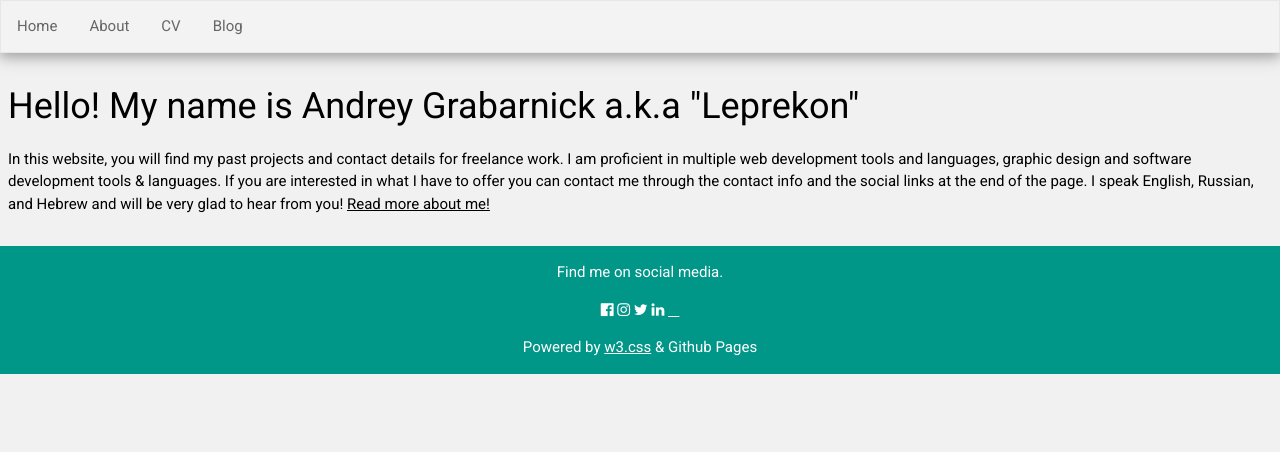
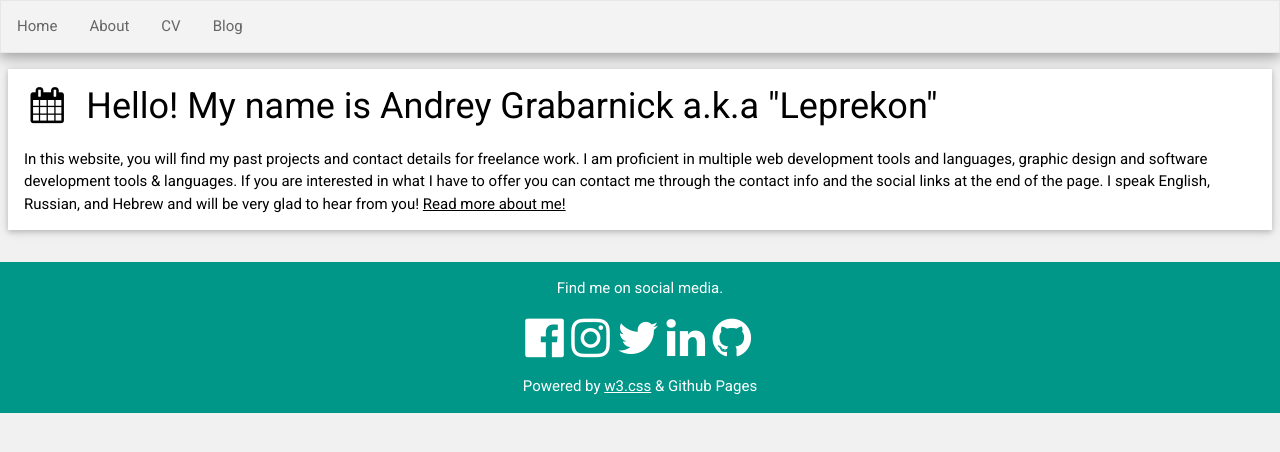
Before and after one commit to leprekon91/leprekon91.github.io, a Jekyll site: the page built from about/index.html, in a window 1280 px wide. Shown: the top 452 px of the page. Built offline with Jekyll 4.4.1, drawn with Linux system fonts in a browser that asks for light colours.

Commit message:
footer and page changes

```diff
--- /dev/null
+++ b/Gemfile
@@ -0,0 +1,2 @@
+source 'https://rubygems.org'
+gem 'github-pages', group: :jekyll_plugins
--- a/_layouts/default.html
+++ b/_layouts/default.html
@@ -50,13 +50,13 @@
             </div>
         </div><!-- /.container -->
         <footer>
-            <footer class="w3-container w3-teal w3-center w3-margin-top">
+            <footer class="w3-container w3-teal w3-center w3-margin-top ">
                 <p>Find me on social media.</p>
-                <a href="https://www.facebook.com/andrey.grabarnick"><i class="fa fa-facebook-official w3-hover-opacity"></i></a>
-                <a href="https://www.instagram.com/andreygrabarnick/"><i class="fa fa-instagram w3-hover-opacity"></i></a>
-                <a href="https://twitter.com/LeprekonH"><i class="fa fa-twitter w3-hover-opacity"></i></a>
-                <a href="https://www.linkedin.com/in/andreygrab/"><i class="fa fa-linkedin w3-hover-opacity"></i></a>
-                <a href="https://github.com/leprekon91"><i class="fab fa-github w3-hover-opacity"></i></a>
+                <a href="https://www.facebook.com/andrey.grabarnick"><i class="fa fa-3x fa-facebook-official w3-hover-opacity"></i></a>&nbsp;
+                <a href="https://www.instagram.com/andreygrabarnick/"><i class="fa fa-3x fa-instagram w3-hover-opacity"></i></a>&nbsp;
+                <a href="https://twitter.com/LeprekonH"><i class="fa fa-3x fa-twitter w3-hover-opacity"></i></a>&nbsp;
+                <a href="https://www.linkedin.com/in/andreygrab/"><i class="fa fa-3x fa-linkedin w3-hover-opacity"></i></a>&nbsp;
+                <a href="https://github.com/leprekon91"><i class="fa fa-3x fa-github w3-hover-opacity"></i></a>&nbsp;
                 <p>Powered by <a href="https://www.w3schools.com/w3css/default.asp" target="_blank">w3.css</a> &#38; Github Pages</p>
             </footer>
         </footer>
--- a/about/index.html
+++ b/about/index.html
@@ -2,11 +2,15 @@
 layout: default
 title: Andrey Grabarnick - About
 ---
-<div class="blurb">
-        		<h1>Hello! My name is Andrey Grabarnick a.k.a "Leprekon"</h1>
-			<p>In this website, you will find my past projects and contact details for freelance work.
-				I am proficient in multiple web development tools and languages,
-				graphic design and software development tools & languages.
-				If you are interested in what I have to offer you can contact me through the contact info and the social links at the end of the page.
-				I speak English, Russian, and Hebrew and will be very glad to hear from you! <a href="/about">Read more about me!</a></p>
-    		</div><!-- /.blurb -->
+<div class="w3-container w3-card w3-white w3-margin-bottom">
+    <div class="w3-display-container">
+
+    <h1><i class="fa fa-calendar fa-fw w3-margin-right"></i>Hello! My name is Andrey Grabarnick a.k.a "Leprekon"</h1>
+    <p>In this website, you will find my past projects and contact details for freelance work.
+        I am proficient in multiple web development tools and languages,
+        graphic design and software development tools &amp; languages.
+        If you are interested in what I have to offer you can contact me through the contact info and the social links at the end of the page.
+        I speak English, Russian, and Hebrew and will be very glad to hear from you! <a href="/about">Read more about me!</a>
+    </p>
+    </div>
+</div>
--- /dev/null
+++ b/blog/index.html
@@ -0,0 +1,4 @@
+---
+layout: default
+title: Andrey Grabarnick - Blog
+---
--- a/cv/index.html
+++ b/cv/index.html
@@ -36,3 +36,4 @@ title: Andrey Grabarnick - CV
         <h6 class="w3-text-teal"><i class="fa fa-calendar fa-fw w3-margin-right"></i>2010 - 2013</h6>
         <p>Bachelor Degree</p><br>
     </div>
+</div>
```
Also changed, not shown: Gemfile.lock (added). Lines whose indentation alone changed are shown as unchanged.
